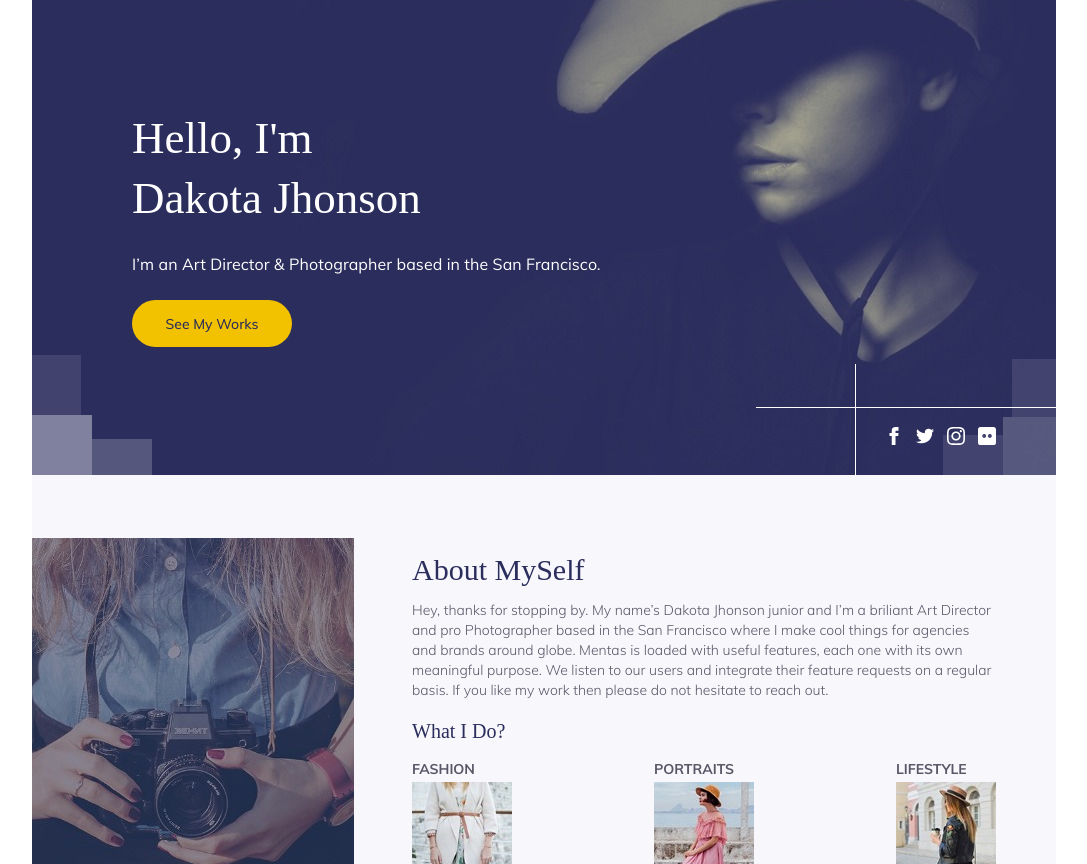
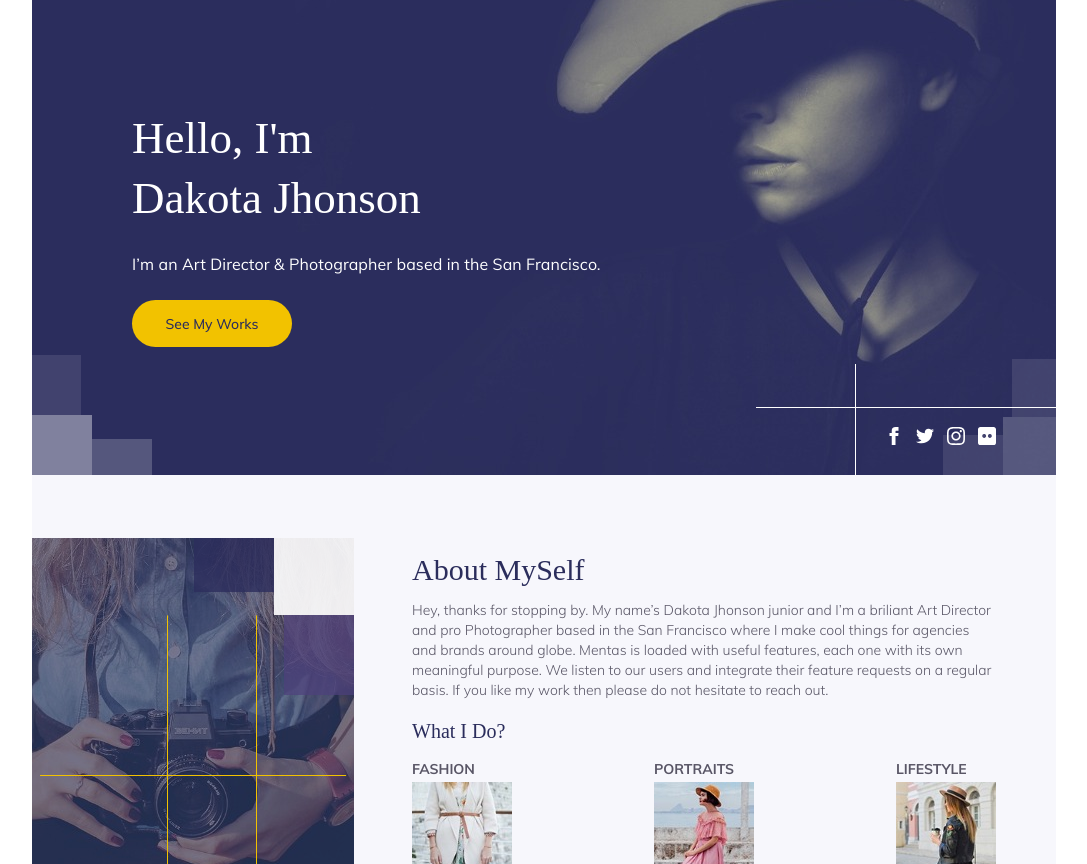
Before and after one commit to Menolas/dakota, a plain HTML site: page index.html in a window 1280 px wide. Shown: the part 88-952 px from the top of the page, without its empty margins (96-1183 px from the left). Drawn offline with Linux system fonts and the light colour scheme; a web font is replaced by a local one.

Commit message:
about block decor

```diff
--- a/index.html
+++ b/index.html
@@ -94,6 +94,13 @@
 				<main>
 					<article class="about">
 						<div class="about__illustration">
+							<div class="about__illustration-decor  about-decor">
+								<span class="about-decor__element"></span>
+								<span class="about-decor__element"></span>
+								<span class="about-decor__element"></span>
+								<span class="about-decor__line  about-decor__line--horizontal"></span>
+								<span class="about-decor__line  about-decor__line--vertical"></span>
+							</div>
 							<picture>
 								<source media="(min-width: 1600px)" srcset="img/about-illustration-1600.jpg">
 								<source media="(min-width: 1000px)" srcset="img/about-illustration-1000.jpg">
--- /dev/null
+++ b/sass/blocks/about-decor.scss
@@ -0,0 +1,86 @@
+.about-decor {
+	position: absolute;
+	top: 0;
+	left: 0;
+	display: grid;
+	grid-template-columns: auto auto;
+	grid-template-rows: 77px auto;
+	justify-content: flex-end;
+	width: 100%;
+	height: 100%;
+	background-color: rgba(43, 45, 92, 0.2);
+	z-index: 30;
+}
+
+.about-decor__element {
+	display: block;
+	align-self: start;
+
+	&:first-of-type {
+		grid-column-start: 1;
+		grid-column-end: 1;
+		grid-row-start: 1;
+		grid-row-end: -2;
+		width: 80px;
+		height: 54px;
+		background-color: #2c2e5d;
+		opacity: 0.8;
+	}
+
+	&:nth-of-type(2) {
+		grid-column-start: 2;
+		grid-column-end: 2;
+		grid-row-start: 1;
+		grid-row-end: -2;
+		width: 80px;
+		height: 77px;
+		background-color: $white;
+		opacity: 0.9;
+	}
+
+	&:nth-of-type(3) {
+		grid-column-start: 2;
+		grid-column-end: 2;
+		grid-row-start: 2;
+		grid-row-end: -1;
+		justify-self: end;
+		width: 70px;
+		height: 80px;
+		background-color: #4d407c;
+		opacity: 0.7;
+	}
+}
+
+.about-decor__line {
+	display: block;
+	position: absolute;
+	background-color: $yellow;
+}
+
+.about-decor__line--horizontal {
+	top: 52%;
+	left: 50%;
+	width: 95%;
+	height: 1px;
+	transform: translate(-50%);
+
+	&::before {
+		@include element-style(100%, 1px, $yellow);
+		top: 89px;
+		left: 0;
+	}
+}
+
+.about-decor__line--vertical {
+  top: 52%;
+	left: 42%;
+	width: 1px;
+	height: 70%;
+	transform: translate(0, -50%);
+
+	&::before {
+		@include element-style(1px, 100%, $yellow);
+		top: 0;
+		left: 89px;
+	}
+}
--- a/sass/style.scss
+++ b/sass/style.scss
@@ -9,6 +9,7 @@
 @import "blocks/main-header";
 @import "blocks/header-decor";
 @import "blocks/about";
+@import "blocks/about-decor";
 @import "blocks/activities";
 @import "blocks/banners";
 @import "blocks/blog";
```
Also changed, not shown: css/style.css.
